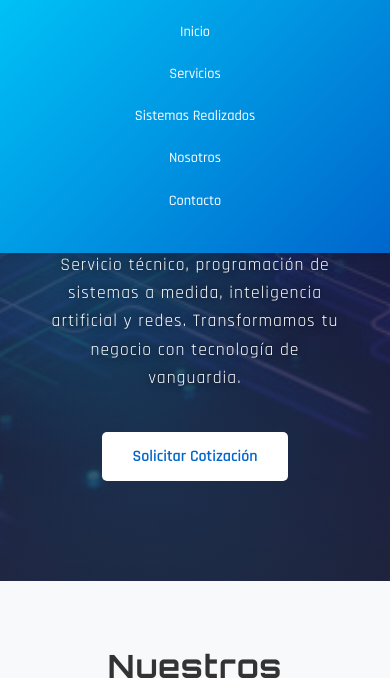
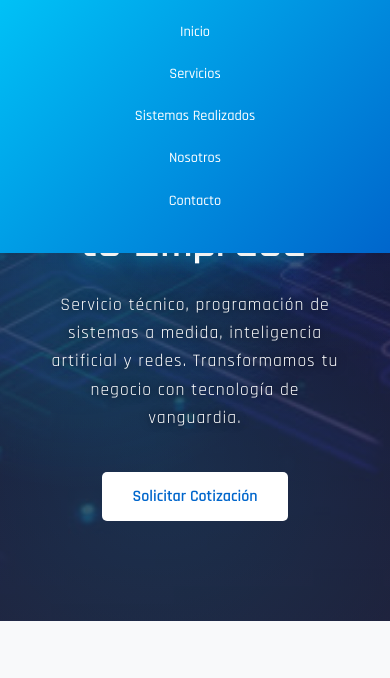
Before and after one commit to juniors25/pagina-web-jjv, a website: page index.html in a window 390 px wide. Shown: the part 132-810 px from the top of the page. Drawn offline with Linux system fonts and the light colour scheme.

Commit message:
Arreglar problema de contenido cortado en hero - overflow visible y mejor altura

```diff
--- a/css/estilos.css
+++ b/css/estilos.css
@@ -73,12 +73,16 @@ header {
                 url('../images/fondo.jpg');
     background-size: cover;
     background-position: center;
-    background-attachment: fixed;
+    background-attachment: scroll;
     color: white;
     padding: 200px 0 120px;
     text-align: center;
     position: relative;
-    overflow: hidden;
+    overflow: visible;
+    min-height: 70vh;
+    display: flex;
+    align-items: center;
+    justify-content: center;
 }
 
 .hero::before {
@@ -468,8 +472,9 @@ footer {
     }
 
     .hero {
-        padding: 180px 0 100px;
-        min-height: 60vh;
+        padding: 220px 0 100px;
+        min-height: 80vh;
+        background-attachment: scroll;
     }
 
     .hero-content {
```
